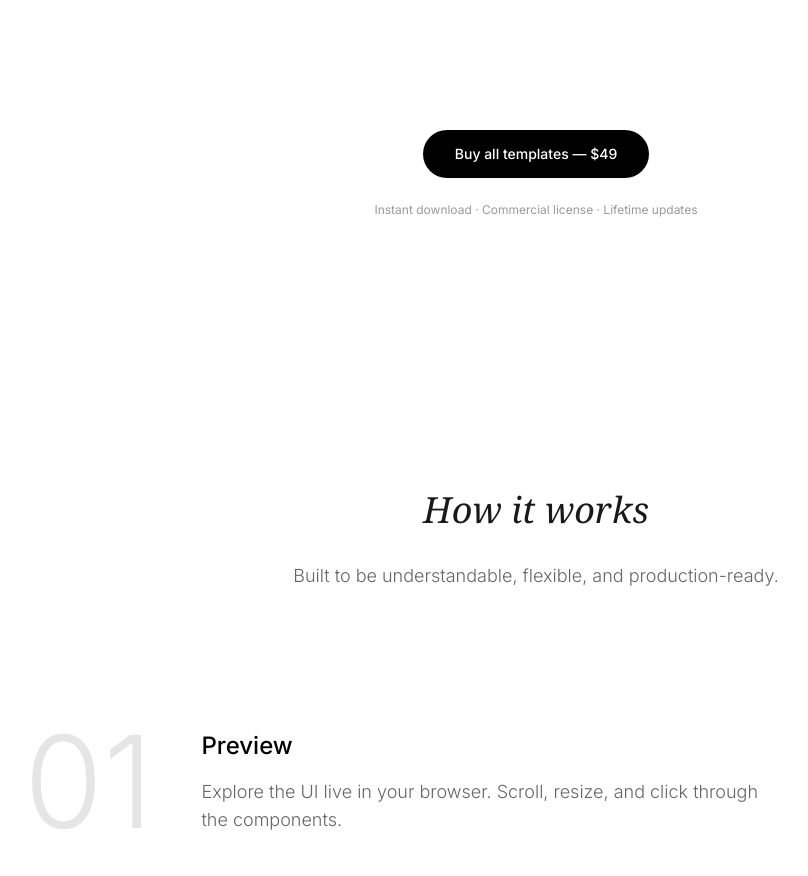
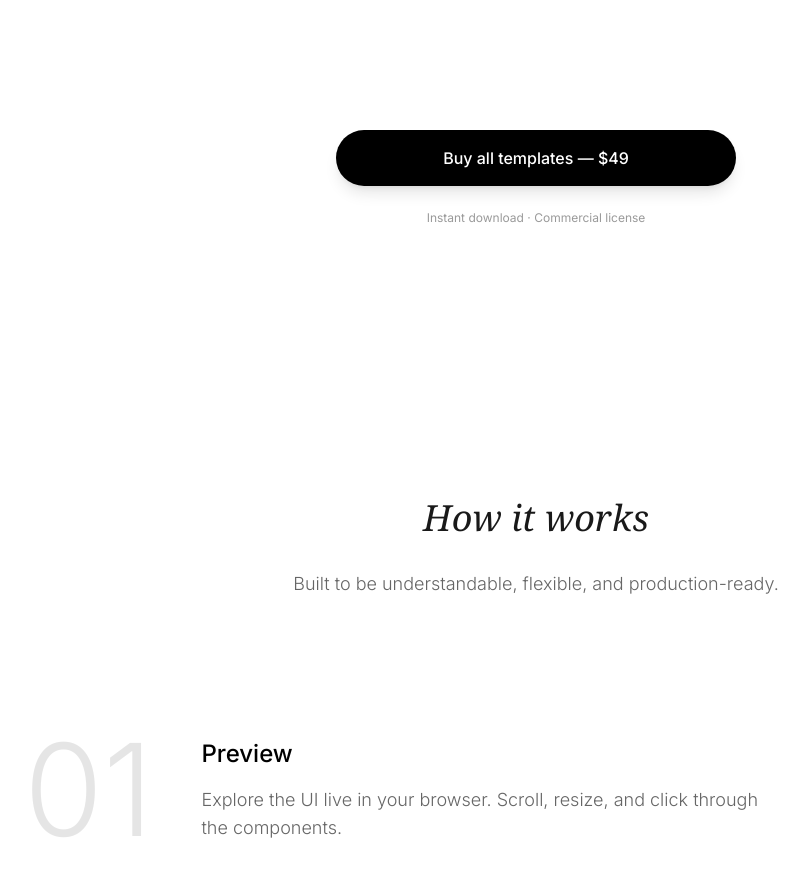
Before and after one commit to mh2023sfdbf/itsmarta-ui-kit, a Next.js app: page / in a window 1280 px wide. Shown: the part 4220-5096 px from the top of the page, without its empty margins (104-912 px from the left). Built offline with nearby package versions, Linux system fonts and the light colour scheme; a web font is replaced by a local one.

Commit message:
Make CTA button wider and more prominent with pro designer styling, remove Lifetime updates text

```diff
--- a/components/sections/HeroGlassy.tsx
+++ b/components/sections/HeroGlassy.tsx
@@ -1229,15 +1229,15 @@ export default function PricingCards() {
       {/* Minimal CTA Section */}
       <div className="mx-auto w-full max-w-7xl px-4 sm:px-6 md:px-8">
         <div className="pt-24 sm:pt-32 md:pt-40 pb-8 sm:pb-12">
-          <div className="max-w-2xl mx-auto text-center">
+          <div className="max-w-3xl mx-auto text-center">
             <a
               href="https://buy.stripe.com/test_28E4gy5Wf2i37Ri4QJ4ko02"
-              className="inline-flex items-center px-8 py-3.5 rounded-full bg-black text-white text-sm font-medium hover:bg-black/90 transition-all duration-200 shadow-sm hover:shadow-md"
+              className="inline-block w-full sm:w-auto sm:min-w-[400px] px-12 py-4 rounded-full bg-black text-white text-base font-medium hover:bg-black/90 transition-all duration-200 shadow-lg hover:shadow-xl hover:scale-[1.02]"
             >
               Buy all templates — $49
             </a>
             <p className="text-xs text-black/40 mt-6">
-              Instant download · Commercial license · Lifetime updates
+              Instant download · Commercial license
             </p>
           </div>
         </div>
```
